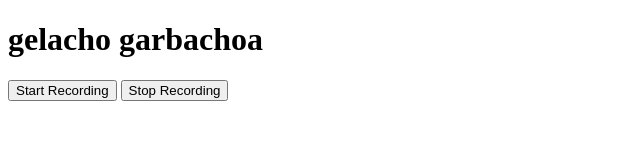
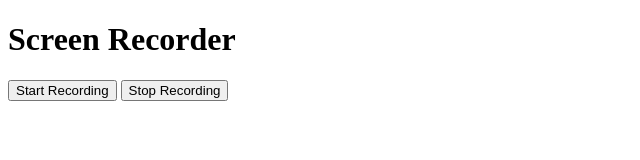
Before and after one commit to its-me-ilia/photon, an Electron app: page window.html in a window 1280 px wide. Shown: the whole page, without its empty margins (0-640 px from the left). Drawn offline with Linux system fonts and the light colour scheme.

Commit message:
Changed html header text

```diff
--- a/window.html
+++ b/window.html
@@ -1,10 +1,10 @@
 <!DOCTYPE html>
 <html lang="en">
 <head>
-    <title>Document</title>
+    <title>Photon</title>
 </head>
 <body>
-    <h1>gelacho garbachoa</h1>
+    <h1>Screen Recorder</h1>
     <button id="startBtn">Start Recording</button>
     <button id="stopBtn">Stop Recording</button>
     <script>
```
